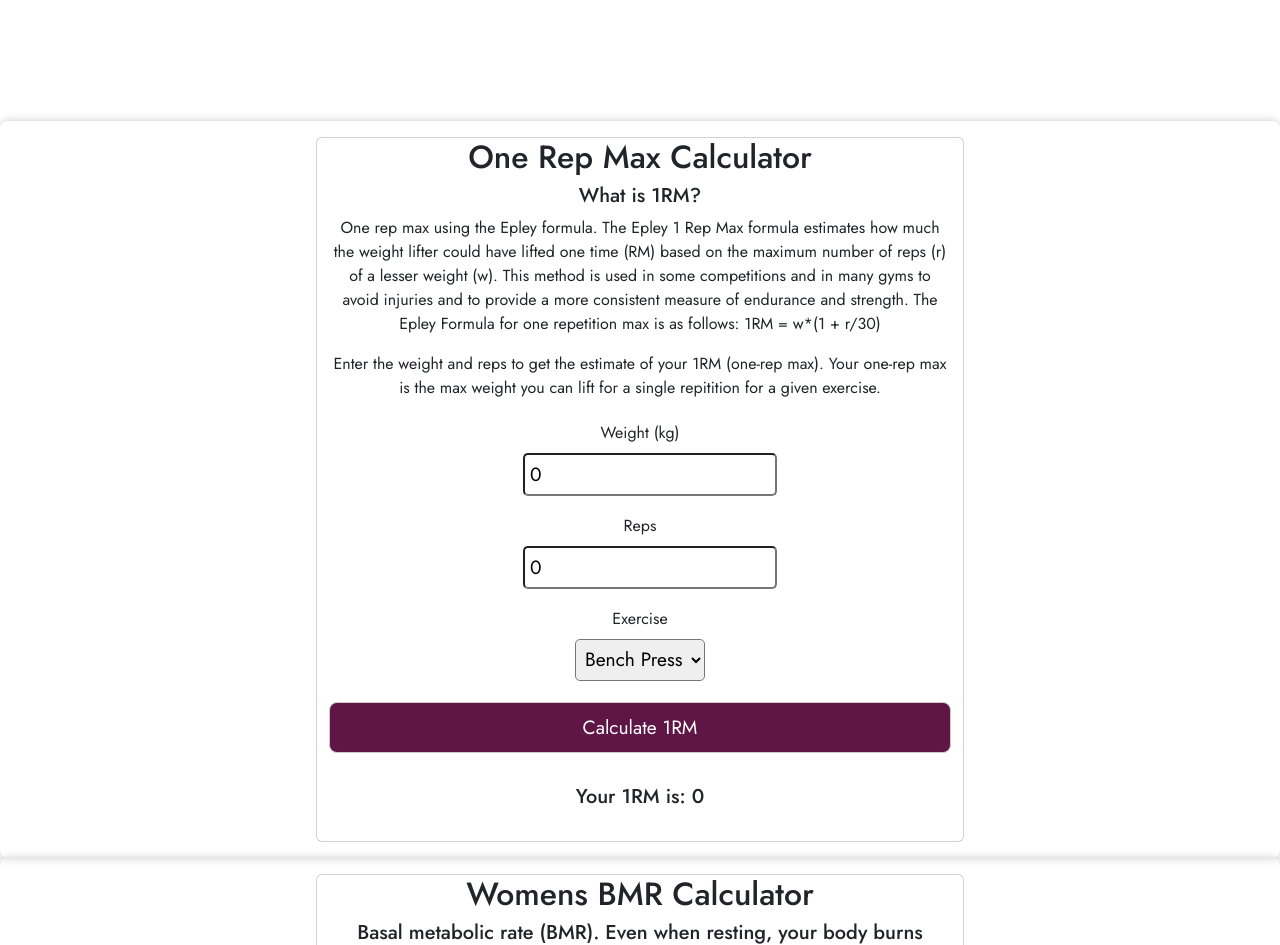
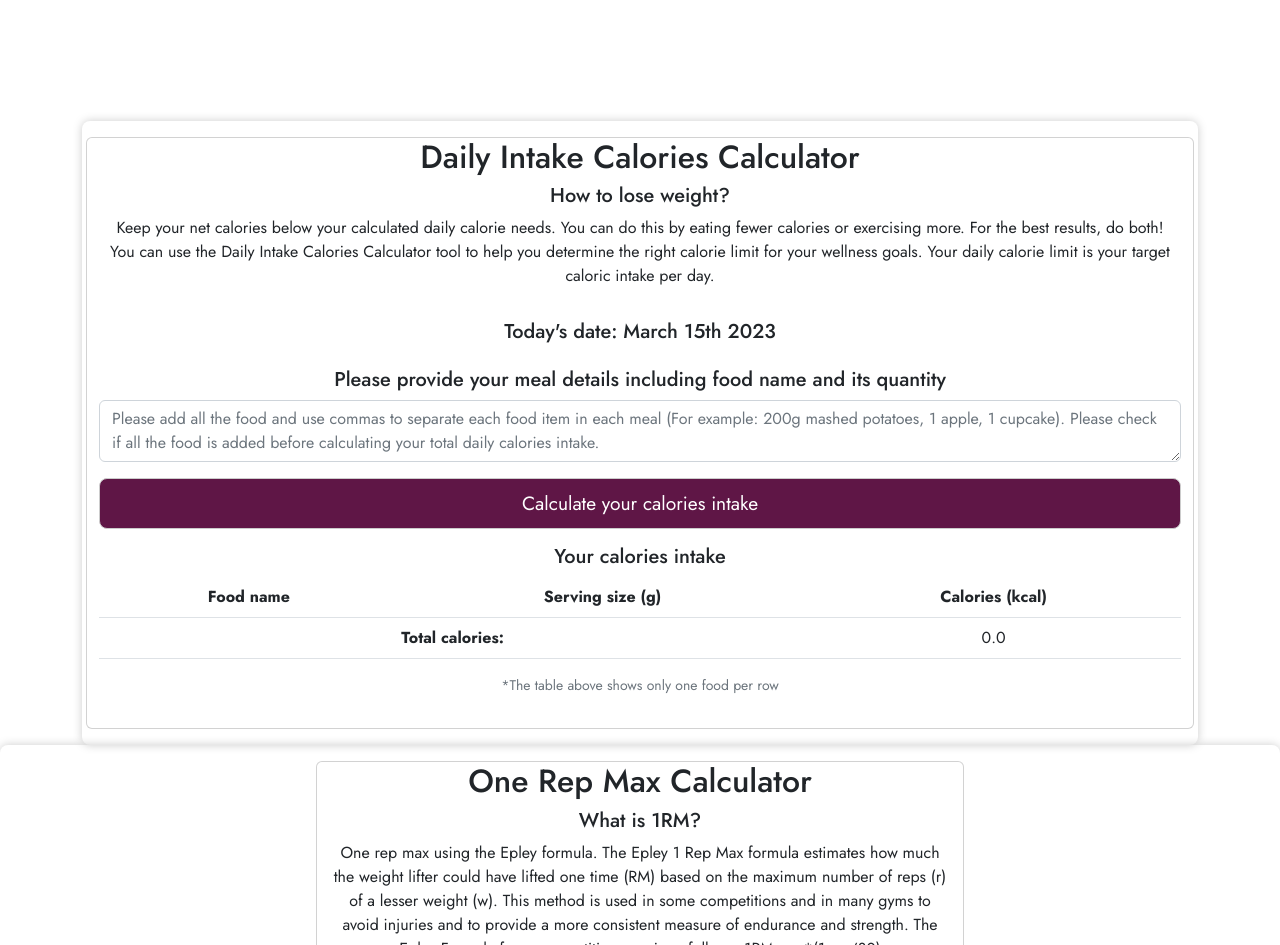
Before and after one commit to Clelia-M/WellFit, a React (Create React App) app: page / in a window 1280 px wide. Shown: the part 1641-2586 px from the top of the page. Built offline with nearby package versions, Linux system fonts and the light colour scheme.

Commit message:
update Nutritions component

```diff
--- a/src/components/Nutritions.js
+++ b/src/components/Nutritions.js
@@ -1,9 +1,121 @@
-import React from "react";
+import React, { useState } from "react";
+import API from "../utils/API";
+import Moment from 'react-moment';
 
 function Nutritions() {
+  const [search, setSearch] = useState("")
+  const [results, setResults] = useState([])
+  const [formData, setFormData] = useState({ food: "" });
+  const date = new Date();
+
+  const searchFood = query => {
+    API.search(query)
+      .then(res => {
+        setResults(res.data);
+        console.log(res.data);
+      })
+      .catch(err => console.log(err));
+  };
+
+  const handleInputChange = event => {
+    setSearch(event.target.value);
+    const { name, value } = event.target;
+    setFormData({
+      ...formData,
+      [name]: value
+    });
+  };
+
+  const handleFormSubmit = event => {
+    event.preventDefault();
+    searchFood(search);
+    let savedSearch = JSON.parse(localStorage.getItem("searchedFood")) || [];
+    savedSearch.push({
+      meal: document.getElementById("food-search").value,
+    });
+    localStorage.setItem("searchedFood", JSON.stringify(savedSearch));
+    setSearch("");
+    setFormData({
+      food: ""
+    });
+  };
+
+  const calorieSum = () => {
+    let sum = 0;
+    for (let i = 0; i < results.length; i++) {
+      sum += results[i].calories;
+    }
+    console.log(sum);
+    return sum;
+  };
+
   return (
-    <div class="container">
-    </div>
+    <div className="container">
+      <div className="card-deck">
+        <div className="col">
+          <div className="row">
+            <div className="card text-center">
+              <h2>Daily Intake Calories Calculator</h2>
+              <h5>How to lose weight?</h5>
+              <p>
+                Keep your net calories below your calculated daily calorie needs.
+                You can do this by eating fewer calories or exercising more.
+                For the best results, do both!
+                <br />
+                You can use the Daily Intake Calories Calculator tool to help you determine the right calorie limit for your wellness goals.
+                Your daily calorie limit is your target caloric intake per day.
+              </p>
+              <div className="dateInput my-3">
+                <h5 className="font-weight-bold">Today's date: <Moment format='MMMM Do YYYY'>{date}</Moment></h5>
+              </div>
+              <h5>Please provide your meal details including food name and its quantity</h5>
+              <form>
+                <div className="form-group">
+                  <textarea
+                    onChange={handleInputChange}
+                    value={search}
+                    name="food"
+                    type="text"
+                    className="form-control"
+                    placeholder="Please add all the food and use commas to separate each food item in each meal (For example: 200g mashed potatoes, 1 apple, 1 cupcake). Please check if all the food is added before calculating your total daily calories intake."
+                    id="food-search"
+                  />
+                </div>
+                <button onClick={handleFormSubmit} className="btn btn-secondary btn-lg btn-block my-3" type="submit">
+                  Calculate your calories intake
+                </button>
+              </form>
+              <div className="result-list mb-3">
+                <h5>Your calories intake</h5>
+                <table className="table table-hover">
+                  <thead className="thead-dark">
+                    <tr>
+                      <th scope="col">Food name</th>
+                      <th scope="col">Serving size (g)</th>
+                      <th scope="col">Calories (kcal)</th>
+                    </tr>
+                  </thead>
+                  <tbody>
+                    {results.map(result => (
+                      <tr>
+                        <td>{result.name}</td>
+                        <td>{result.serving_size_g}</td>
+                        <td>{result.calories.toFixed(1)}</td>
+                      </tr>
+                    ))}
+                    <tr>
+                      <td colspan="2"><strong>Total calories:</strong></td>
+                      <td id="sumCal">{calorieSum().toFixed(1)}</td>
+                    </tr>
+                  </tbody>
+                </table>
+                <p className="text-muted small">*The table above shows only one food per row</p>
+              </div>
+            </div>
+          </div>
+        </div>
+      </div>
+    </div >
   );
 }
 
```
